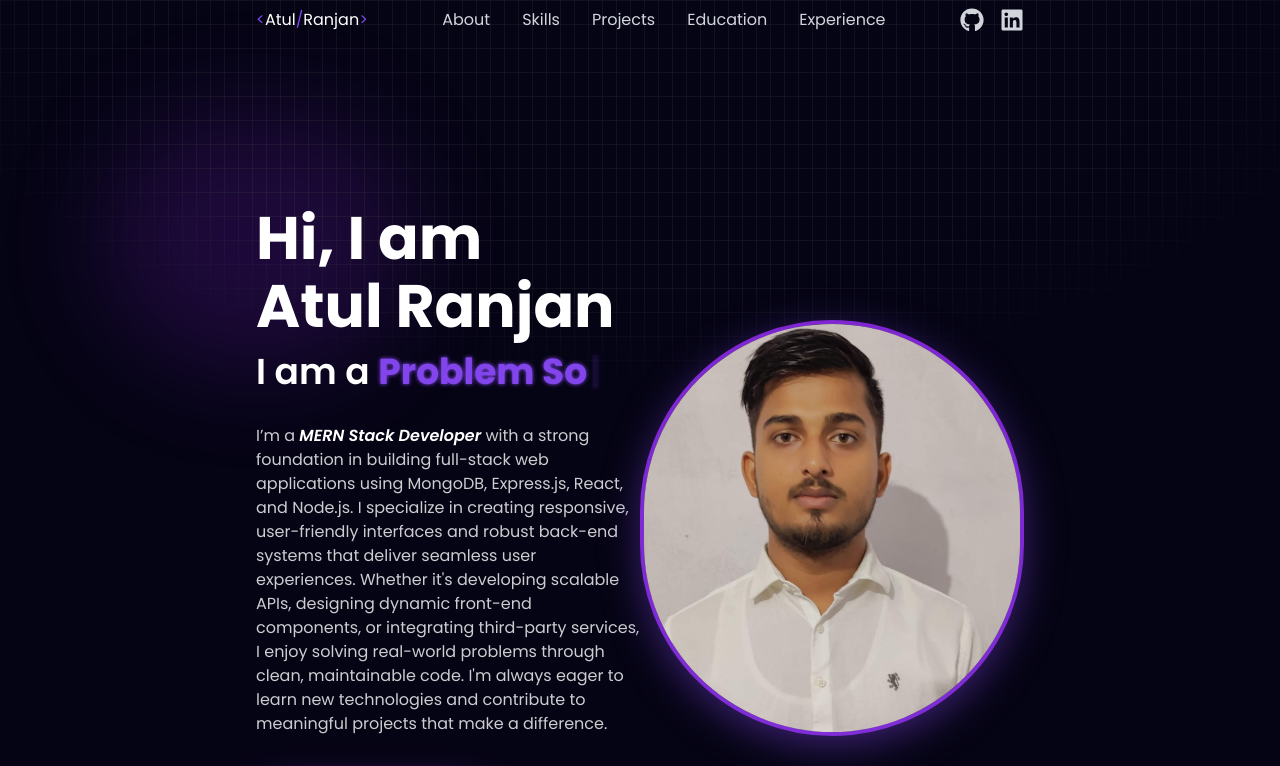
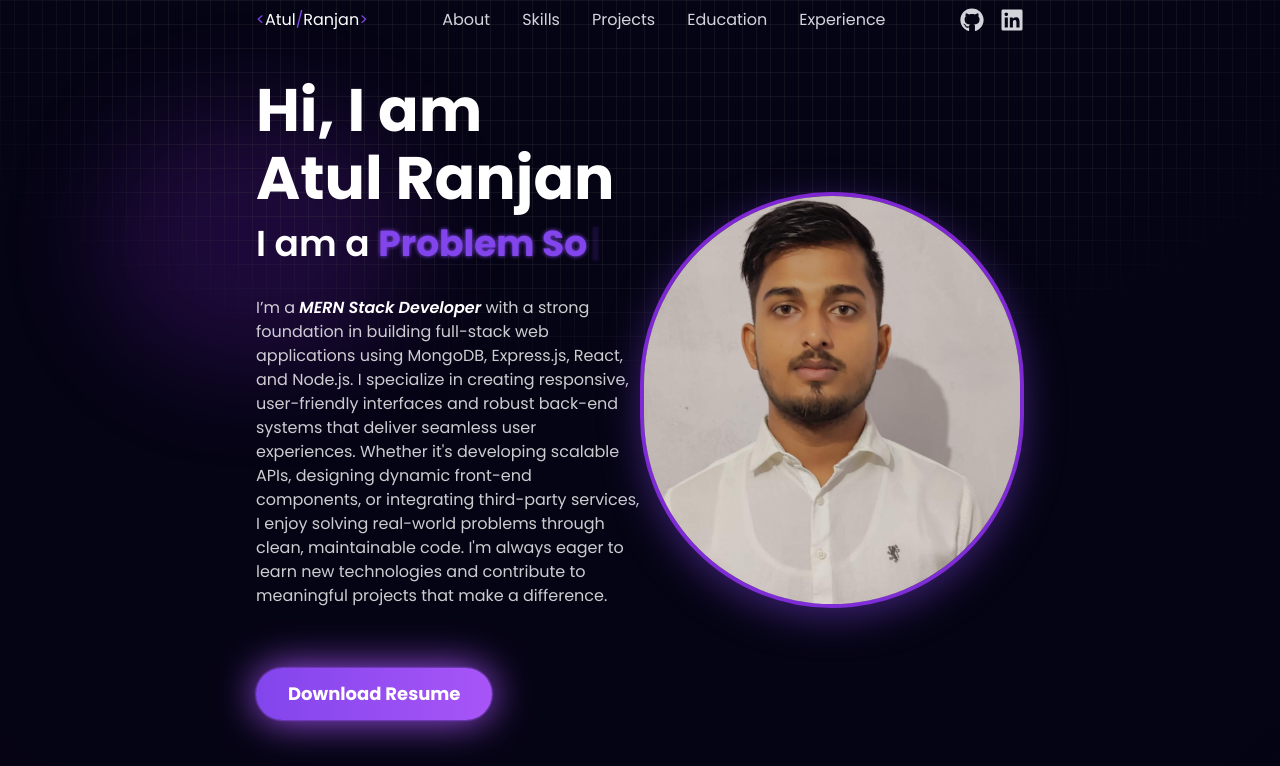
Before and after one commit to atulranjan69/MyPortfolio, a React (Vite) app: page / in a window 1280 px wide. Shown: the top 766 px of the page. Built offline with nearby package versions, Linux system fonts and the light colour scheme; a web font is replaced by a local one.

Commit message:
Updated multiple files: layout fixes, education, experience etc.

```diff
--- a/src/components/about/about.jsx
+++ b/src/components/about/about.jsx
@@ -64,7 +64,7 @@ const About = () => {
   return (
     <section
       id="about"
-      className="py-16 px-[7vw] lg:px-[20vw] font-sans mt-4 md:mt-6 lg:mt-16 scroll-mt-20"
+      className=" px-[7vw] lg:px-[20vw] font-sans  scroll-mt-20"
     >
       <div className="flex flex-col-reverse md:flex-row items-center justify-between">
         {/* Left Side */}
--- a/src/components/work/work.jsx
+++ b/src/components/work/work.jsx
@@ -162,7 +162,7 @@ const Work = () => {
       </div>
 
       {/* Project Grid */}
-      <div className='grid gap-12 grid-cols-2 md:grid-cols-2 mx-auto max-w-screen-lg justify-items-center'>
+      <div className='grid gap-8 grid-cols-1 md:grid-cols-2 mx-auto max-w-screen-lg justify-items-center'>
         {projects.map((project) => (
           <div
             key={project.id}
```
